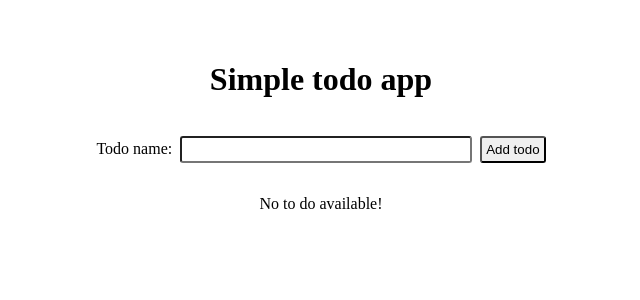
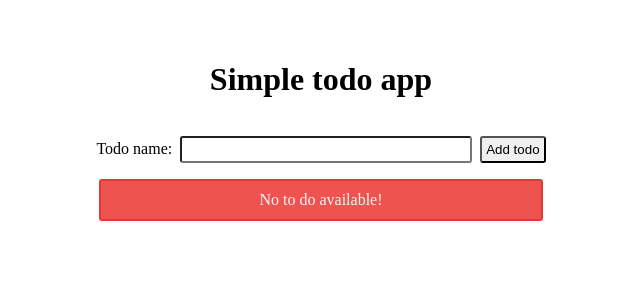
Before and after one commit to jifromz09/vue-to-do-app, a Vue app: page / in a window 1280 px wide. Shown: the top 300 px of the page, without its empty margins (351-991 px from the left). Built offline with nearby package versions, Linux system fonts and the light colour scheme.

Commit message:
add font style, styles on no todo container

```diff
--- a/src/App.vue
+++ b/src/App.vue
@@ -35,8 +35,8 @@
       </tbody>
     </table>
 
-    <div v-else>
-      <p>{{ 'No to do available!' }}</p>
+    <div v-else class="empty-container">
+      <p name="empty">{{ 'No to do available!' }}</p>
     </div>
 
     <div class="pagination" v-show="pagination.paginationNumbers?.length > 1">
@@ -286,6 +286,11 @@ export default {
 <style scoped>
 /* Scoped styles for this component only */
 
+body {
+  font-family: monospace;
+  font-size: large;
+}
+
 .container {
   padding: 32px;
   width: 100%;
@@ -364,4 +369,22 @@ h1 {
   align-items: center;
   width: 600px;
 }
+
+p[name="empty"] {
+  margin: 0px;
+  padding: 0px;
+}
+
+.empty-container {
+  display: flex;
+  padding: 10px;
+  align-items: center;
+  width: 420px;
+  justify-content: center;
+  border-radius: 3px;
+  border: 2px solid #E53935;
+  background-color: #EF5350;
+  color: whitesmoke;
+}
+
 </style>
```
